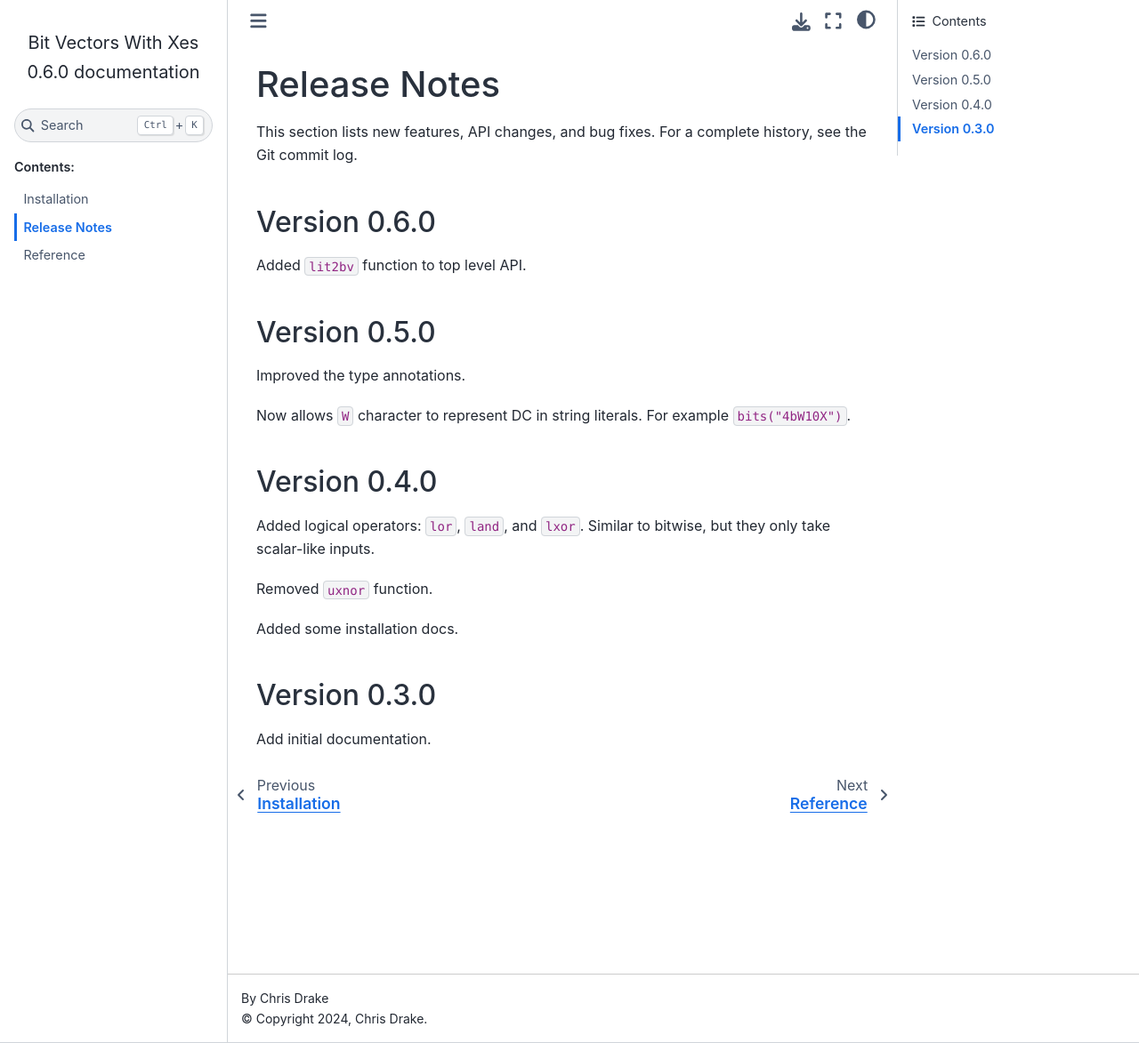
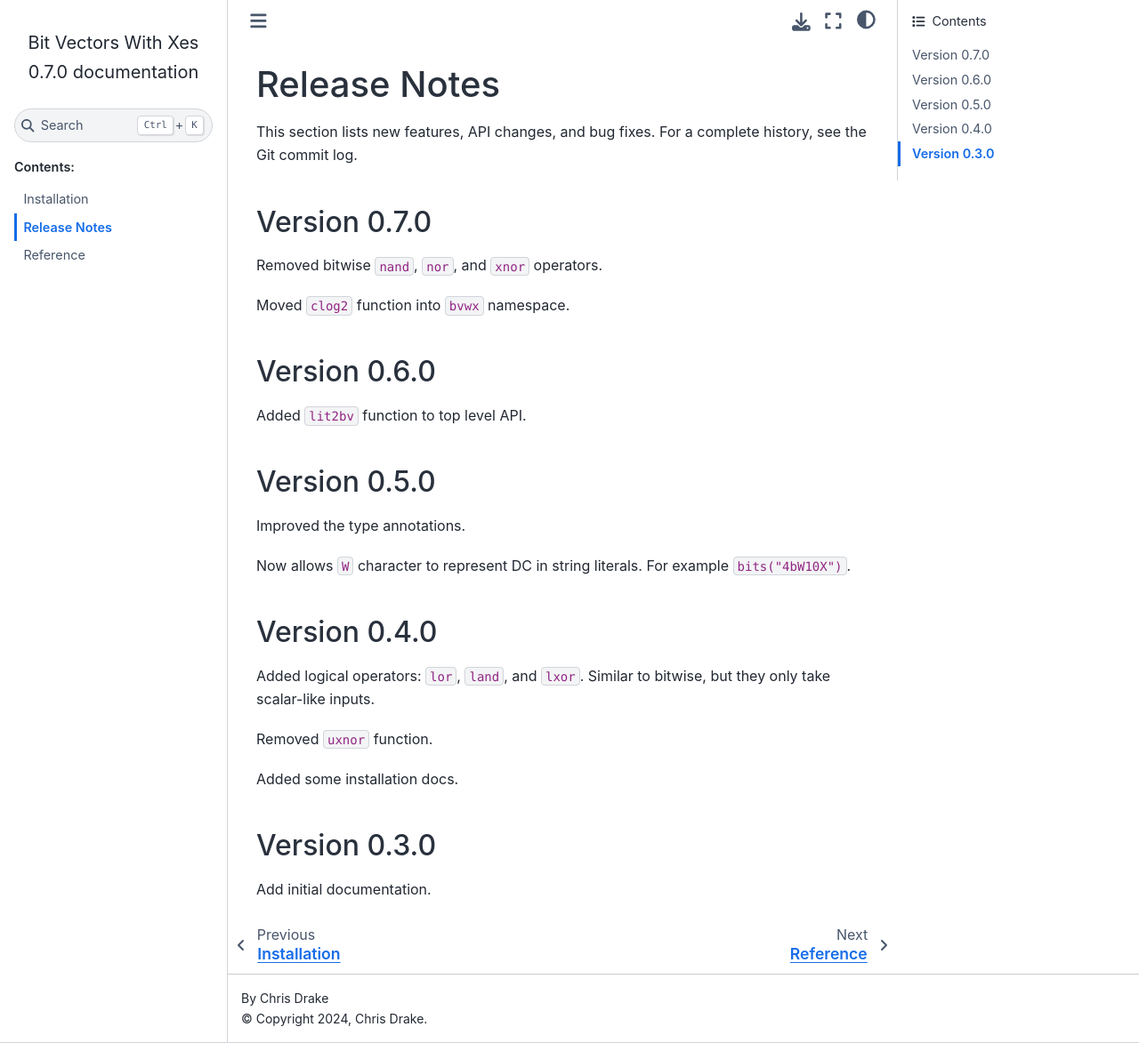
Before and after one commit to cjdrake/bvwx, a Sphinx documentation site: the page built from doc/source/release_notes.rst, in a window 1280 px wide and 1173 px high. Shown: the whole window at 89% size. Built offline with Sphinx 7.4.7 and the Sphinx Book theme 1.1.4, drawn with Linux system fonts in a browser that asks for light colours.

Commit message:
Release 0.7.0

```diff
--- a/doc/source/release_notes.rst
+++ b/doc/source/release_notes.rst
@@ -4,6 +4,13 @@
 
 This section lists new features, API changes, and bug fixes.
 For a complete history, see the Git commit log.
+
+Version 0.7.0
+=============
+
+Removed bitwise ``nand``, ``nor``, and ``xnor`` operators.
+
+Moved ``clog2`` function into ``bvwx`` namespace.
 
 Version 0.6.0
 =============
--- a/pyproject.toml
+++ b/pyproject.toml
@@ -1,6 +1,6 @@
 [project]
 name = "bvwx"
-version = "0.6.0"
+version = "0.7.0"
 description = "Bit Vectors With Xes"
 readme = "README.md"
 
```
